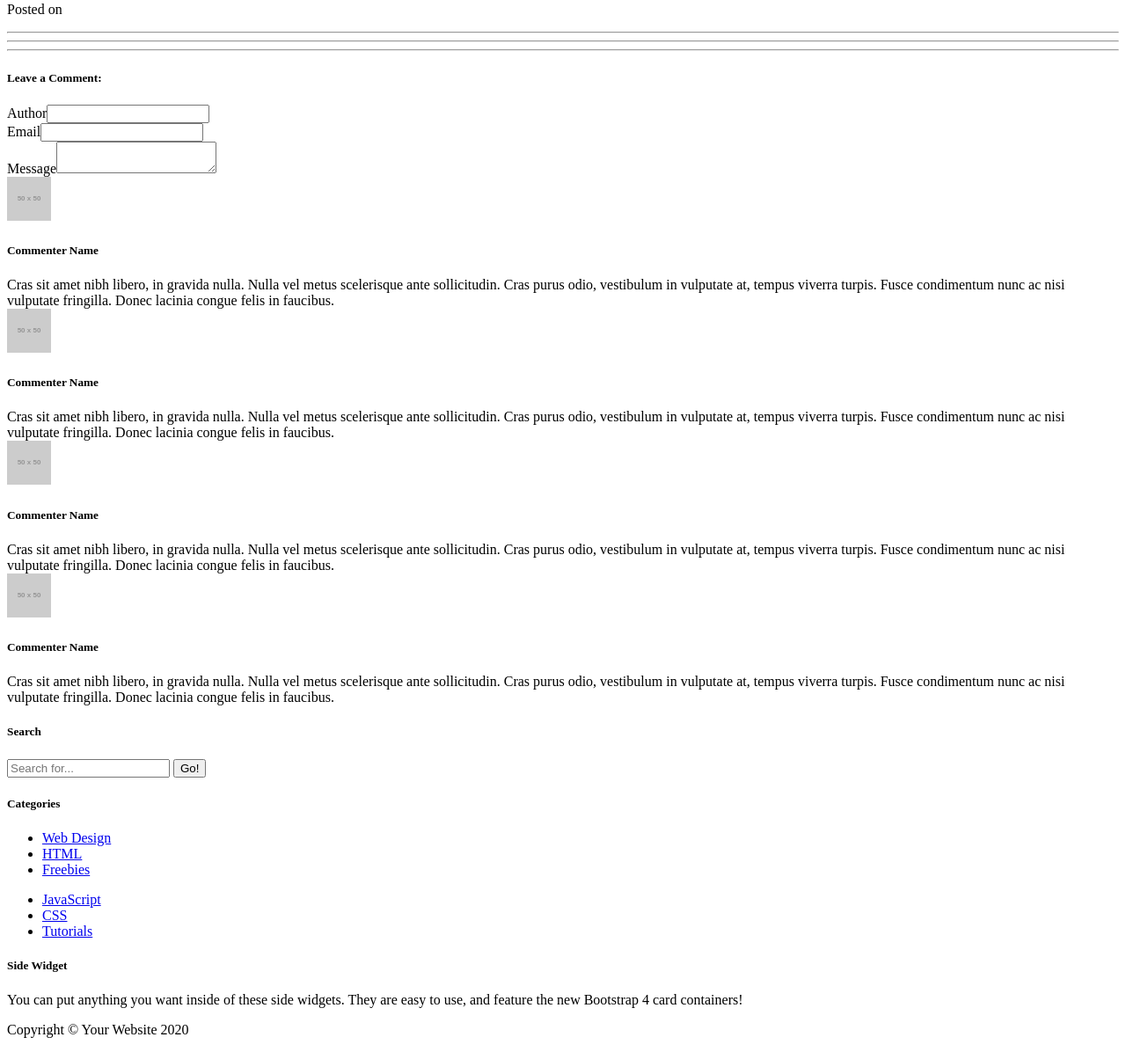
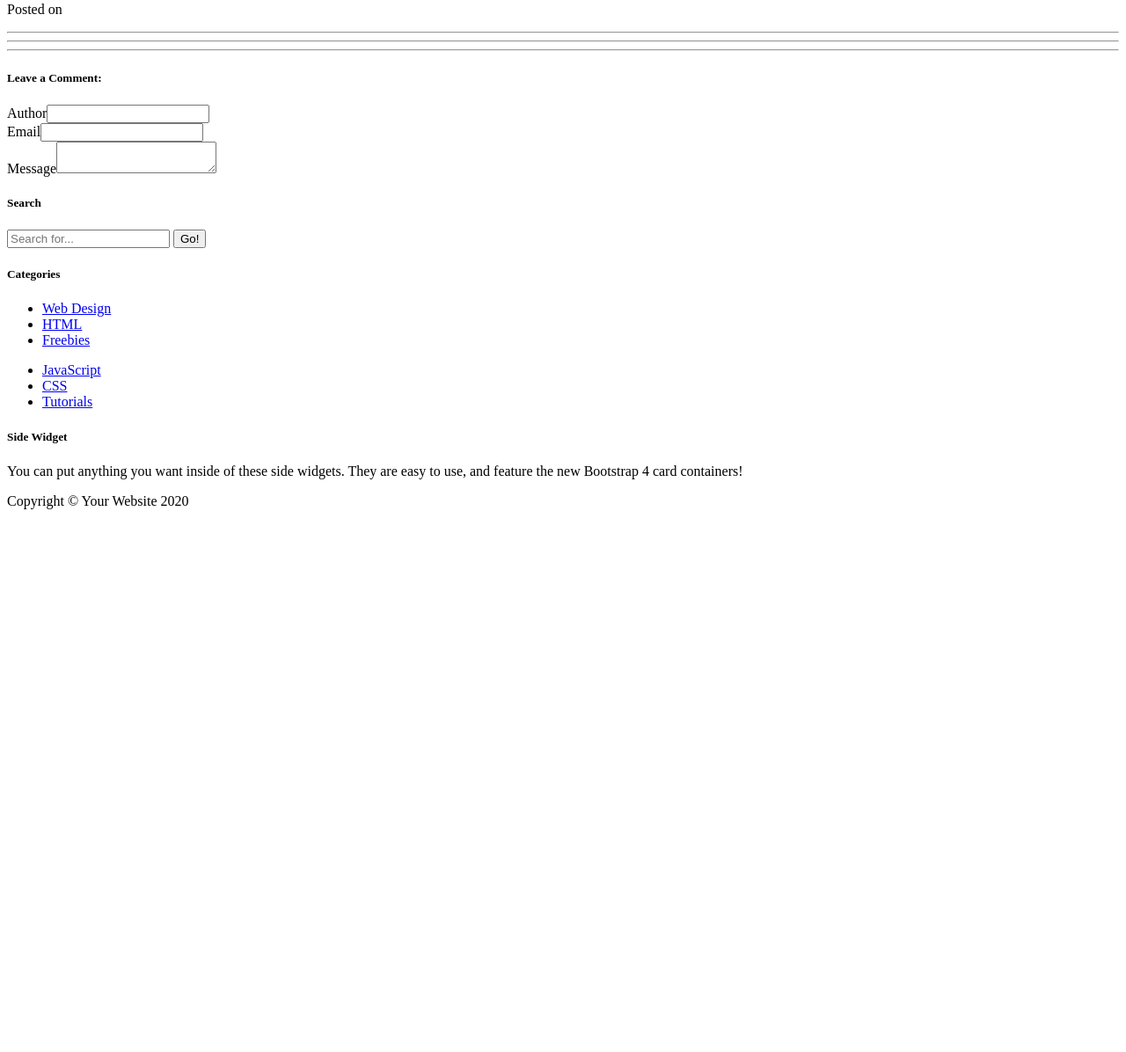
Before and after one commit to teebbstudios/teebblog, a Symfony app: template templates/post/show.html.twig in a window 1280 px wide. Shown: the part 185-1381 px from the top of the page at 88% size. After the commit the page ends 764 px from the top, so only its background shows below. Run offline with Twig, Linux system fonts and the light colour scheme; the template is opened without the code that fills it, so the values that code supplies are empty; grey boxes labelled with a size stand in for pictures from a placeholder-image service; form fields are guessed from the names that the template uses; some libraries are stand-ins or nearby versions.

Commit message:
CommentType Style and Comment List

```diff
--- a/src/Entity/Post.php
+++ b/src/Entity/Post.php
@@ -51,6 +51,7 @@ class Post
 
     /**
      * @ORM\OneToMany(targetEntity=Comment::class, mappedBy="post", orphanRemoval=true)
+     * @ORM\OrderBy({"id" = "DESC"})
      */
     private $comments;
 
--- a/templates/post/show.html.twig
+++ b/templates/post/show.html.twig
@@ -41,54 +41,48 @@
                 {{ form_errors(comment_form) }}
             </div>
 
-            <div class="row">
-                <div class="col">
-                    {{ form_row(comment_form.author) }}
-                </div>
-                <div class="col">
-                    {{ form_row(comment_form.email) }}
-                </div>
-                <div class="col">
-                    {{ form_row(comment_form.message) }}
-                </div>
-            </div>
+            {{ form_row(comment_form.author) }}
+            {{ form_row(comment_form.email) }}
+            {{ form_row(comment_form.message) }}
 {#            <button type="submit">提交</button>#}
             {{ form_end(comment_form) }}
         </div>
     </div>
 
     <!-- Single Comment -->
+    {% for comment in post.comments %}
     <div class="media mb-4">
         <img class="d-flex mr-3 rounded-circle" src="http://placehold.it/50x50" alt="">
         <div class="media-body">
-            <h5 class="mt-0">Commenter Name</h5>
-            Cras sit amet nibh libero, in gravida nulla. Nulla vel metus scelerisque ante sollicitudin. Cras purus odio, vestibulum in vulputate at, tempus viverra turpis. Fusce condimentum nunc ac nisi vulputate fringilla. Donec lacinia congue felis in faucibus.
+            <h5 class="mt-0">{{ comment.author }}</h5>
+            {{ comment.message }}
         </div>
     </div>
+    {% endfor %}
 
     <!-- Comment with nested comments -->
-    <div class="media mb-4">
-        <img class="d-flex mr-3 rounded-circle" src="http://placehold.it/50x50" alt="">
-        <div class="media-body">
-            <h5 class="mt-0">Commenter Name</h5>
-            Cras sit amet nibh libero, in gravida nulla. Nulla vel metus scelerisque ante sollicitudin. Cras purus odio, vestibulum in vulputate at, tempus viverra turpis. Fusce condimentum nunc ac nisi vulputate fringilla. Donec lacinia congue felis in faucibus.
+{#    <div class="media mb-4">#}
+{#        <img class="d-flex mr-3 rounded-circle" src="http://placehold.it/50x50" alt="">#}
+{#        <div class="media-body">#}
+{#            <h5 class="mt-0">Commenter Name</h5>#}
+{#            Cras sit amet nibh libero, in gravida nulla. Nulla vel metus scelerisque ante sollicitudin. Cras purus odio, vestibulum in vulputate at, tempus viverra turpis. Fusce condimentum nunc ac nisi vulputate fringilla. Donec lacinia congue felis in faucibus.#}
 
-            <div class="media mt-4">
-                <img class="d-flex mr-3 rounded-circle" src="http://placehold.it/50x50" alt="">
-                <div class="media-body">
-                    <h5 class="mt-0">Commenter Name</h5>
-                    Cras sit amet nibh libero, in gravida nulla. Nulla vel metus scelerisque ante sollicitudin. Cras purus odio, vestibulum in vulputate at, tempus viverra turpis. Fusce condimentum nunc ac nisi vulputate fringilla. Donec lacinia congue felis in faucibus.
-                </div>
-            </div>
+{#            <div class="media mt-4">#}
+{#                <img class="d-flex mr-3 rounded-circle" src="http://placehold.it/50x50" alt="">#}
+{#                <div class="media-body">#}
+{#                    <h5 class="mt-0">Commenter Name</h5>#}
+{#                    Cras sit amet nibh libero, in gravida nulla. Nulla vel metus scelerisque ante sollicitudin. Cras purus odio, vestibulum in vulputate at, tempus viverra turpis. Fusce condimentum nunc ac nisi vulputate fringilla. Donec lacinia congue felis in faucibus.#}
+{#                </div>#}
+{#            </div>#}
 
-            <div class="media mt-4">
-                <img class="d-flex mr-3 rounded-circle" src="http://placehold.it/50x50" alt="">
-                <div class="media-body">
-                    <h5 class="mt-0">Commenter Name</h5>
-                    Cras sit amet nibh libero, in gravida nulla. Nulla vel metus scelerisque ante sollicitudin. Cras purus odio, vestibulum in vulputate at, tempus viverra turpis. Fusce condimentum nunc ac nisi vulputate fringilla. Donec lacinia congue felis in faucibus.
-                </div>
-            </div>
+{#            <div class="media mt-4">#}
+{#                <img class="d-flex mr-3 rounded-circle" src="http://placehold.it/50x50" alt="">#}
+{#                <div class="media-body">#}
+{#                    <h5 class="mt-0">Commenter Name</h5>#}
+{#                    Cras sit amet nibh libero, in gravida nulla. Nulla vel metus scelerisque ante sollicitudin. Cras purus odio, vestibulum in vulputate at, tempus viverra turpis. Fusce condimentum nunc ac nisi vulputate fringilla. Donec lacinia congue felis in faucibus.#}
+{#                </div>#}
+{#            </div>#}
 
-        </div>
-    </div>
+{#        </div>#}
+{#    </div>#}
 {% endblock %}
```
Also changed, not shown: assets/styles/app.scss (+7 -0 lines), src/Form/CommentType.php (+26 -2 lines), 1 other file.
